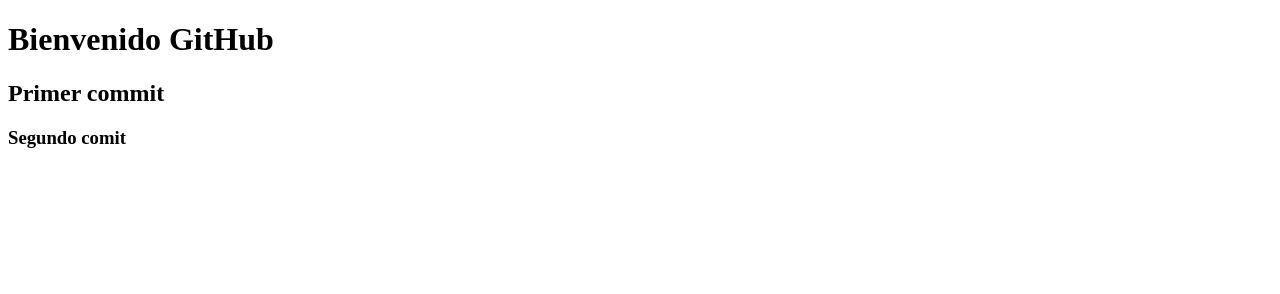
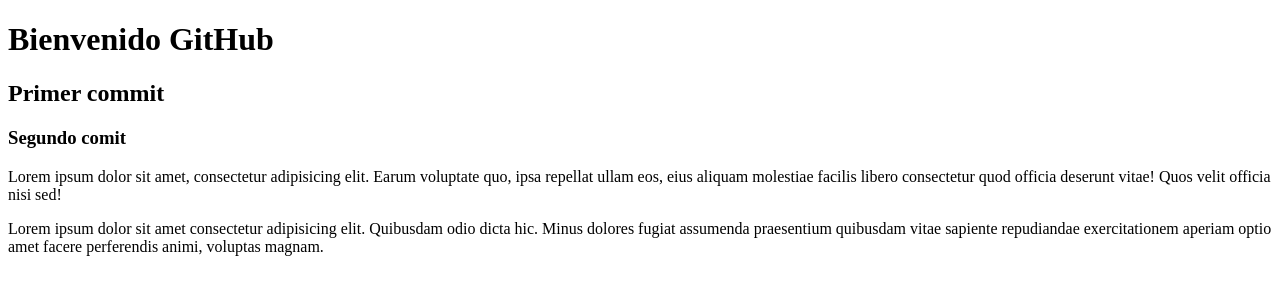
Before and after one commit to Pablo-ganigian/Prueba, a plain HTML site: page index.html in a window 1280 px wide. Drawn offline with Linux system fonts and the light colour scheme.

Commit message:
Parrafos de gatitos

```diff
--- a/index.html
+++ b/index.html
@@ -10,5 +10,10 @@
     <h1>Bienvenido GitHub</h1>
     <h2>Primer commit</h2>
     <h3>Segundo comit</h3>
+    <div>
+        <p>Lorem ipsum dolor sit amet, consectetur adipisicing elit. Earum voluptate quo, ipsa repellat ullam eos, eius aliquam molestiae facilis libero consectetur quod officia deserunt vitae! Quos velit officia nisi sed!
+            <p>Lorem ipsum dolor sit amet consectetur adipisicing elit. Quibusdam odio dicta hic. Minus dolores fugiat assumenda praesentium quibusdam vitae sapiente repudiandae exercitationem aperiam optio amet facere perferendis animi, voluptas magnam.</p>
+        </p>
+    </div>
   </body>
 </html>
```
